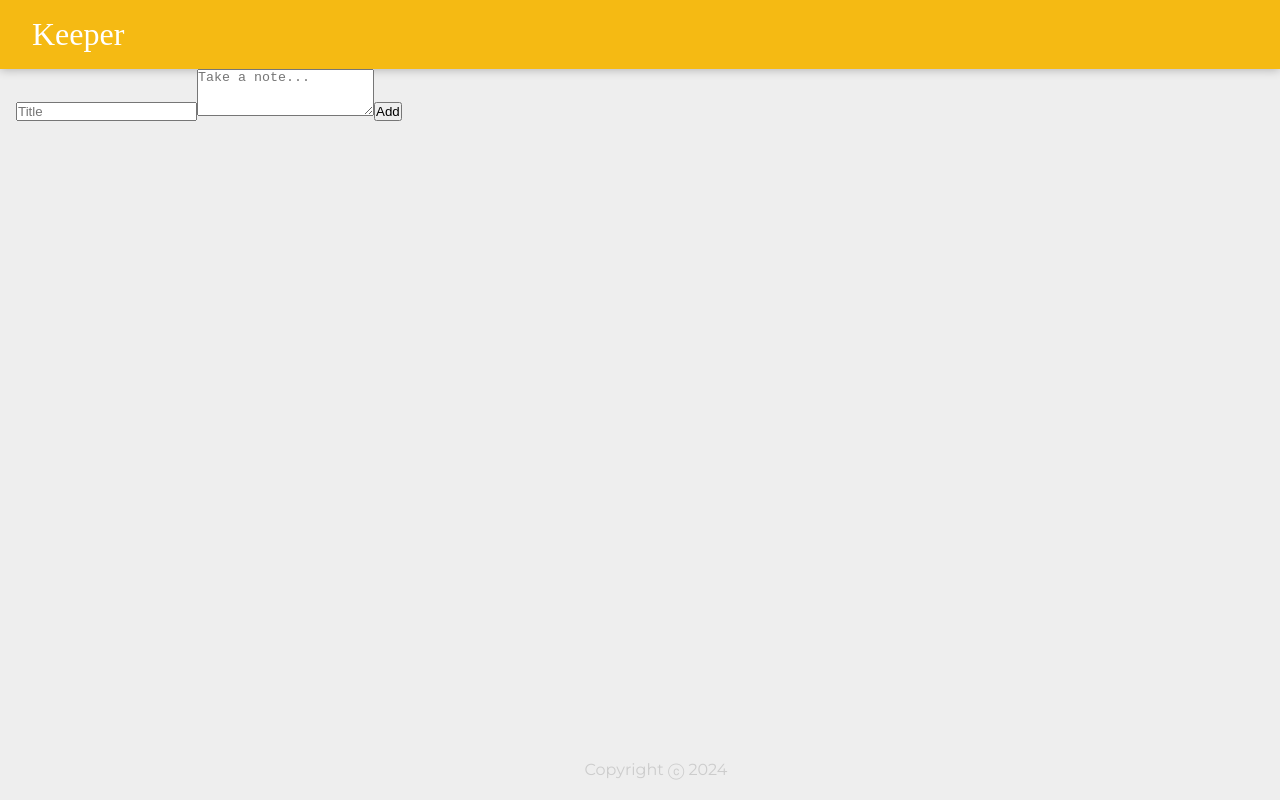
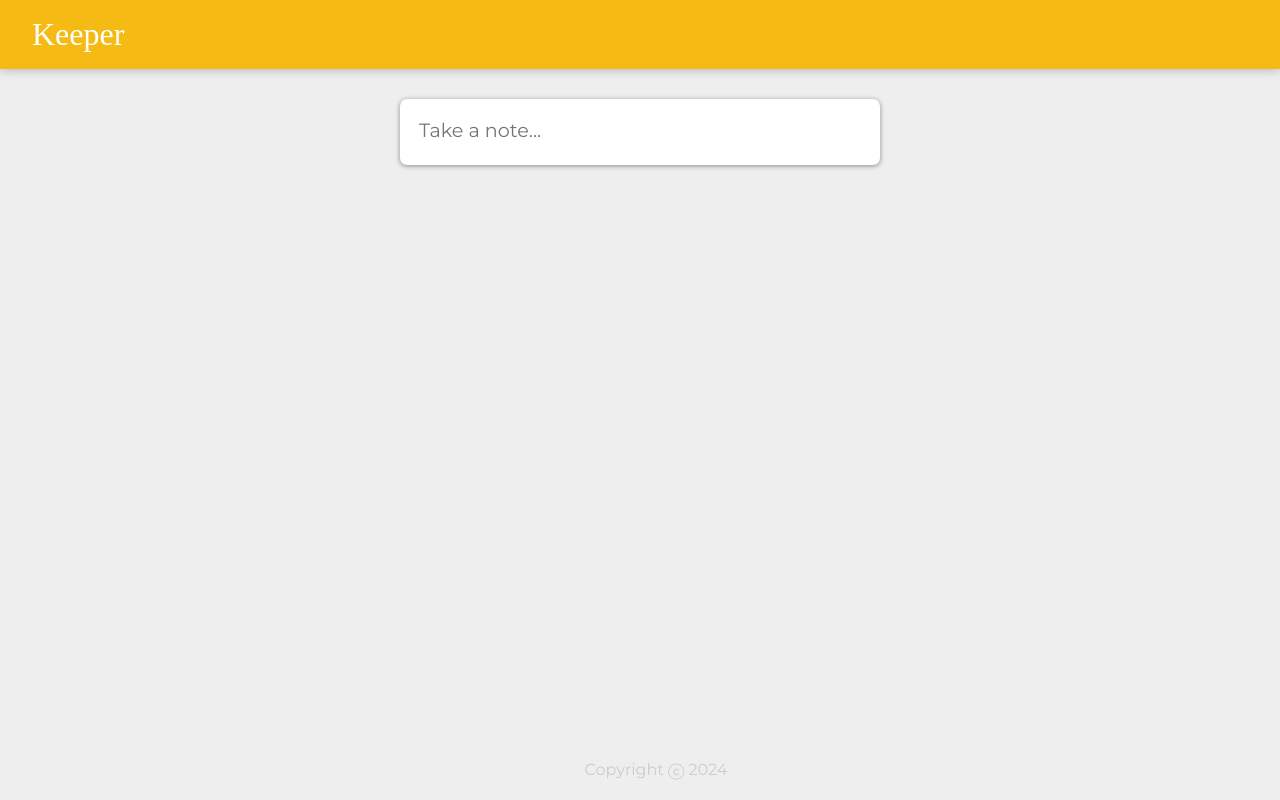
Before and after one commit to jakyd777/my-app, a React (Create React App) app: page / in a window 1280 px wide. Built offline with nearby package versions, Linux system fonts and the light colour scheme; a web font is replaced by a local one.

Commit message:
Add new components from mui.com use new useState to control folding/unfolding form and modify form

```diff
--- a/src/components/CreateArea.jsx
+++ b/src/components/CreateArea.jsx
@@ -1,4 +1,7 @@
 import React, { useState } from "react";
+import AddIcon from '@mui/icons-material/Add';
+import Fab from '@mui/material/Fab';
+import Zoom from '@mui/material/Zoom';
 
 function CreateArea(props) {
   const [note, setNote] = useState({
@@ -6,28 +9,56 @@ function CreateArea(props) {
     content: "",
   });
 
+  const [onForm, setOnForm] = useState(false);
+
   function handleChange(event) {
     //const name = event.target.name;
     //const newValue = event.target.value;
     const {name, value} = event.target;
-
     setNote(prevValue =>{
-      return {...prevValue, [name]: value};
+      return {
+        ...prevValue,
+        [name]: value
+      };
     });
   }
 
   function submitNote(event) {
     props.onAdd(note);
-    setNote({title: "", content: ""});
+    setNote({
+      title: "",
+      content: ""
+    });
     event.preventDefault();
   }
 
+  function showForm() {
+    setOnForm(true);
+  }
+
   return (
-    <div>
-      <form>
-        <input onChange={handleChange} name="title" placeholder="Title" value={note.title}/>
-        <textarea onChange={handleChange} name="content" placeholder="Take a note..." rows="3" value={note.content}/>
-        <button onClick={submitNote}>Add</button>
+    <div onClick={showForm}>
+      <form className="create-note">
+        {onForm &&
+        <input
+          //style={onForm ? null : {display: 'none'}}  alternate solution to hide element
+          name="title"
+          onChange={handleChange}
+          value={note.title}
+          placeholder="Title"
+        />}
+        <textarea
+          name="content"
+          onChange={handleChange}
+          value={note.content}
+          placeholder="Take a note..."
+          rows={onForm ? "3" : "1"}
+        />
+        <Zoom in={onForm}>
+          <Fab onClick={submitNote} >
+            <AddIcon />
+          </Fab>
+        </Zoom>
       </form>
     </div>
   );
```
